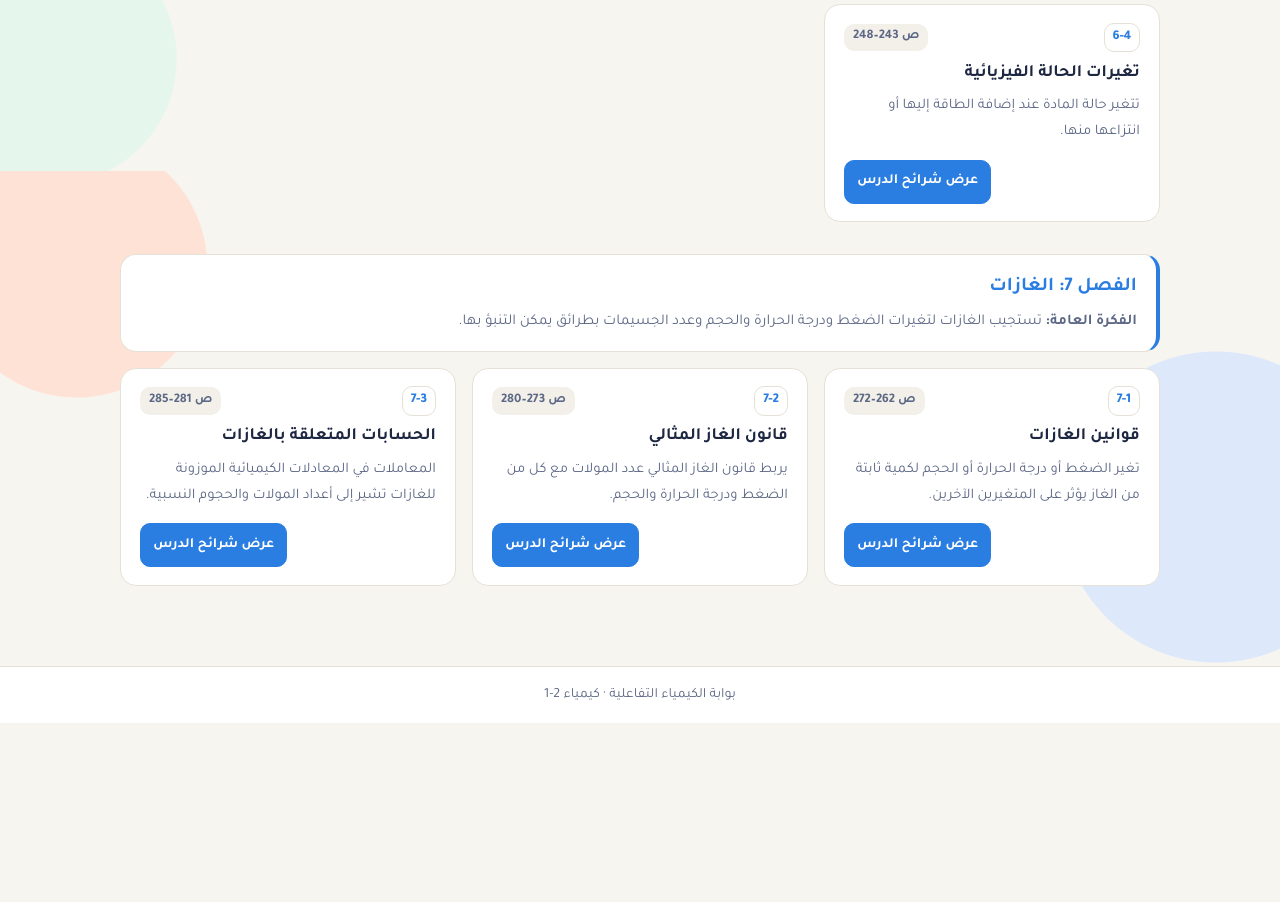
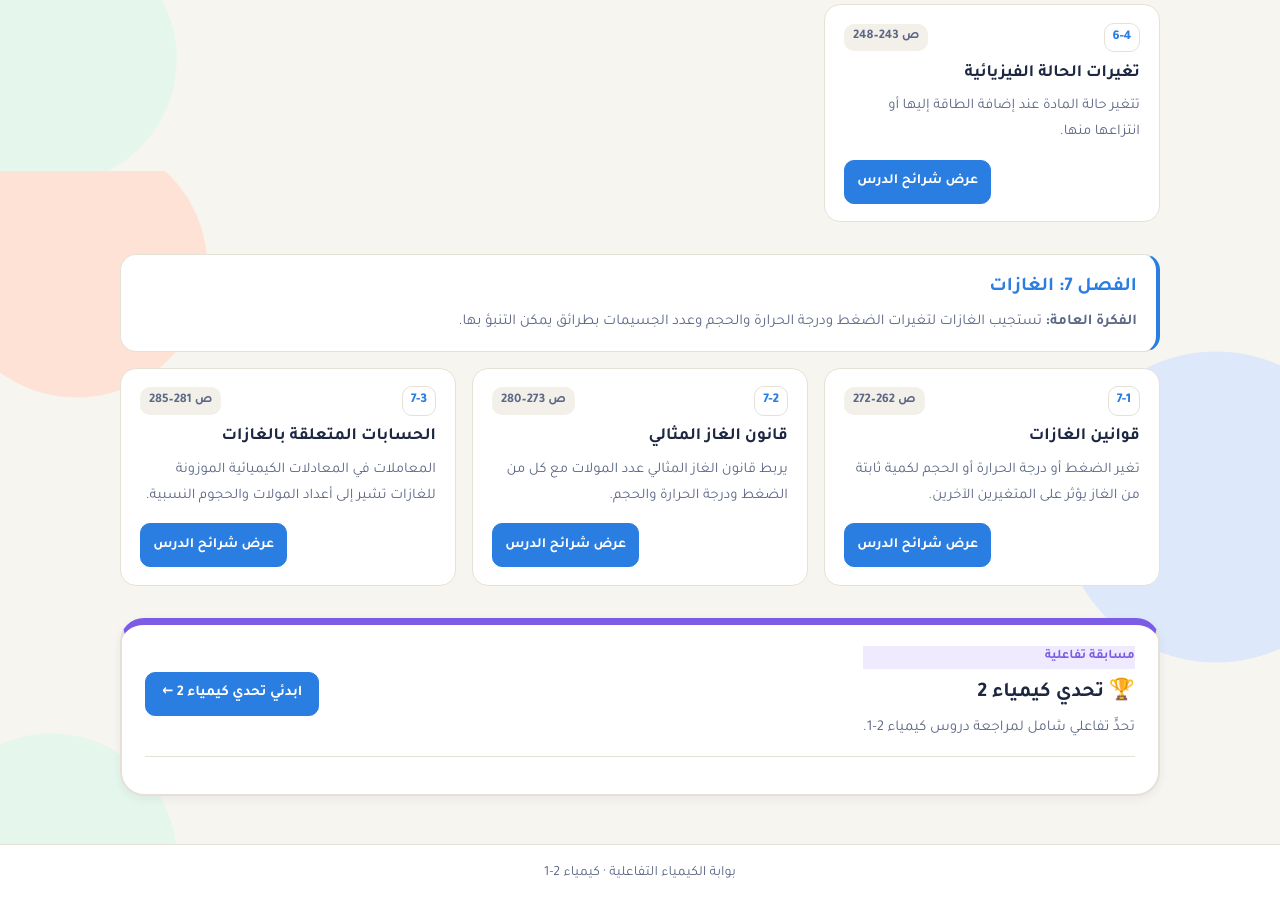
Before and after one commit to mona-algh/chemistry-lessons, a plain HTML site: page chem-2-1.html in a window 1280 px wide. Shown: the part 629-1531 px from the top of the page. Before the commit the page ends 1352 px from the top, so only its background shows below. Drawn offline with Linux system fonts and the light colour scheme.

Commit message:
Add chem 2 challenge tab and panel to chem-2-1

```diff
--- a/chem-2-1.html
+++ b/chem-2-1.html
@@ -24,6 +24,7 @@
         <a class="nav-link" href="chem-2-1.html" aria-current="page">كيمياء 2-1</a>
         <a class="nav-link" href="chem-3.html">كيمياء 3</a>
         <a class="nav-link" href="experiments.html">تجارب</a>
+        <a class="nav-link" href="https://canva.link/llbgrsljrym0ppq" target="_blank" rel="noopener noreferrer">🏆 تحدي كيمياء 2</a>
       </nav>
       <div class="header-tools">
         <button id="themeToggleBtn" type="button" class="btn btn-sm" aria-pressed="false">الوضع الليلي</button>
@@ -39,6 +40,17 @@
     </section>
 
     <div id="bookChaptersRoot"></div>
+
+    <section class="book-panel" style="margin-top:1.35rem; border-top-color:var(--violet);" aria-label="اختبار وتحدي كيمياء 2">
+      <div class="book-panel-header">
+        <div>
+          <span class="book-tag" style="background:var(--violet-l);color:var(--violet);">مسابقة تفاعلية</span>
+          <h2 style="margin:0.35rem 0 0.25rem;">🏆 تحدي كيمياء 2</h2>
+          <p class="muted-note">تحدٍّ تفاعلي شامل لمراجعة دروس كيمياء 2-1.</p>
+        </div>
+        <a class="btn btn-primary" href="https://canva.link/llbgrsljrym0ppq" target="_blank" rel="noopener noreferrer">ابدئي تحدي كيمياء 2 ←</a>
+      </div>
+    </section>
   </main>
 
   <footer class="site-footer">
```
